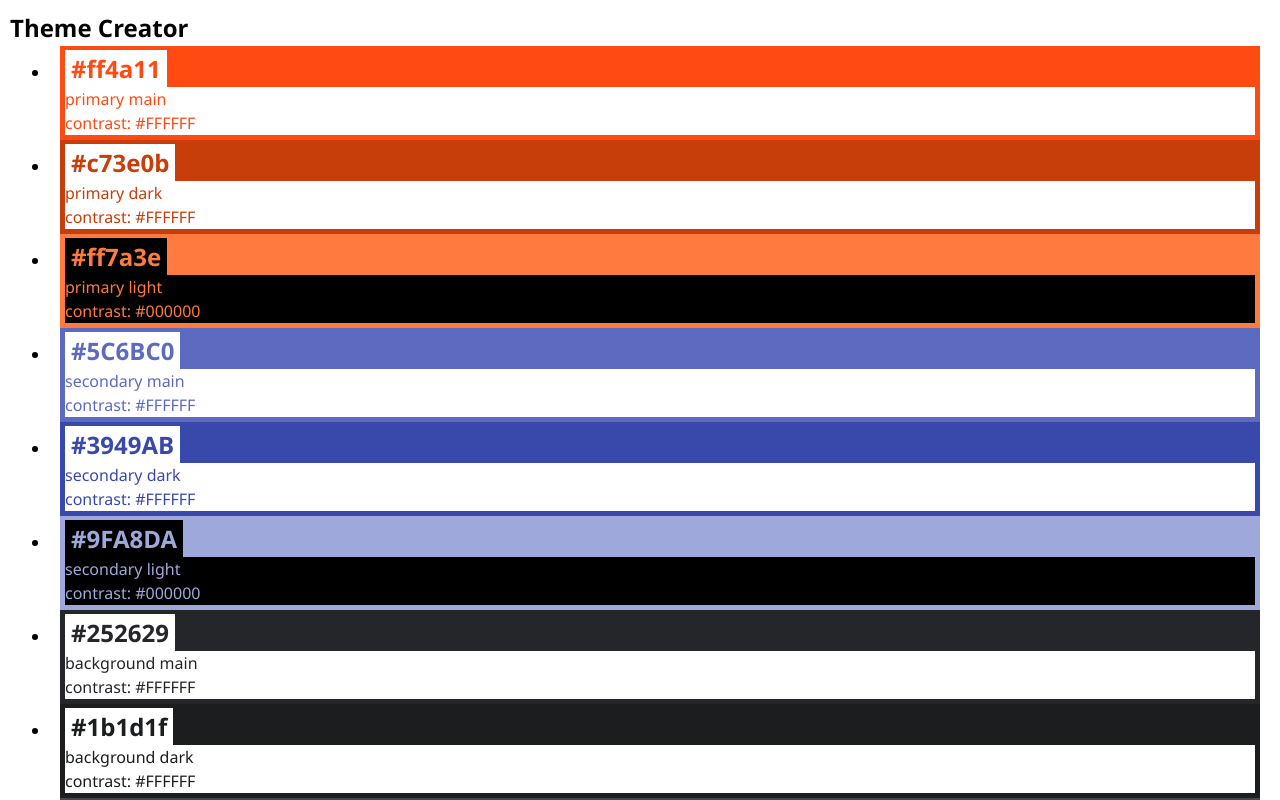
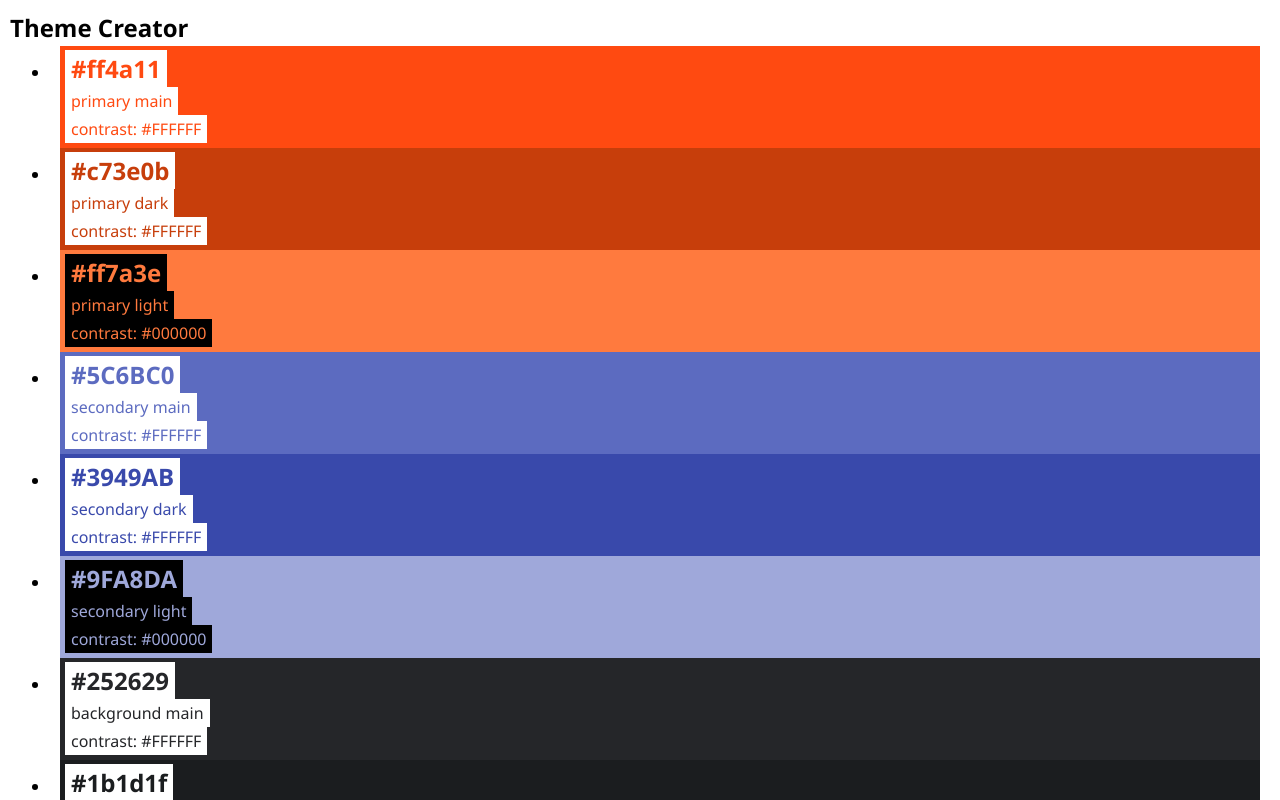
Before and after one commit to Acki77/recap-4-Acki77, a React (Vite) app: page / in a window 1280 px wide. Shown: the top 800 px of the page. Built offline with nearby package versions, Linux system fonts and the light colour scheme.

Commit message:
finished task1 theme colors

```diff
--- a/src/Components/Color/Color.css
+++ b/src/Components/Color/Color.css
@@ -9,3 +9,11 @@
   background: black;
   color: white;
 }
+.color__role {
+  padding: 2px 6px;
+  width: max-content;
+}
+.color__contrast {
+  padding: 2px 6px;
+  width: max-content;
+}
```
